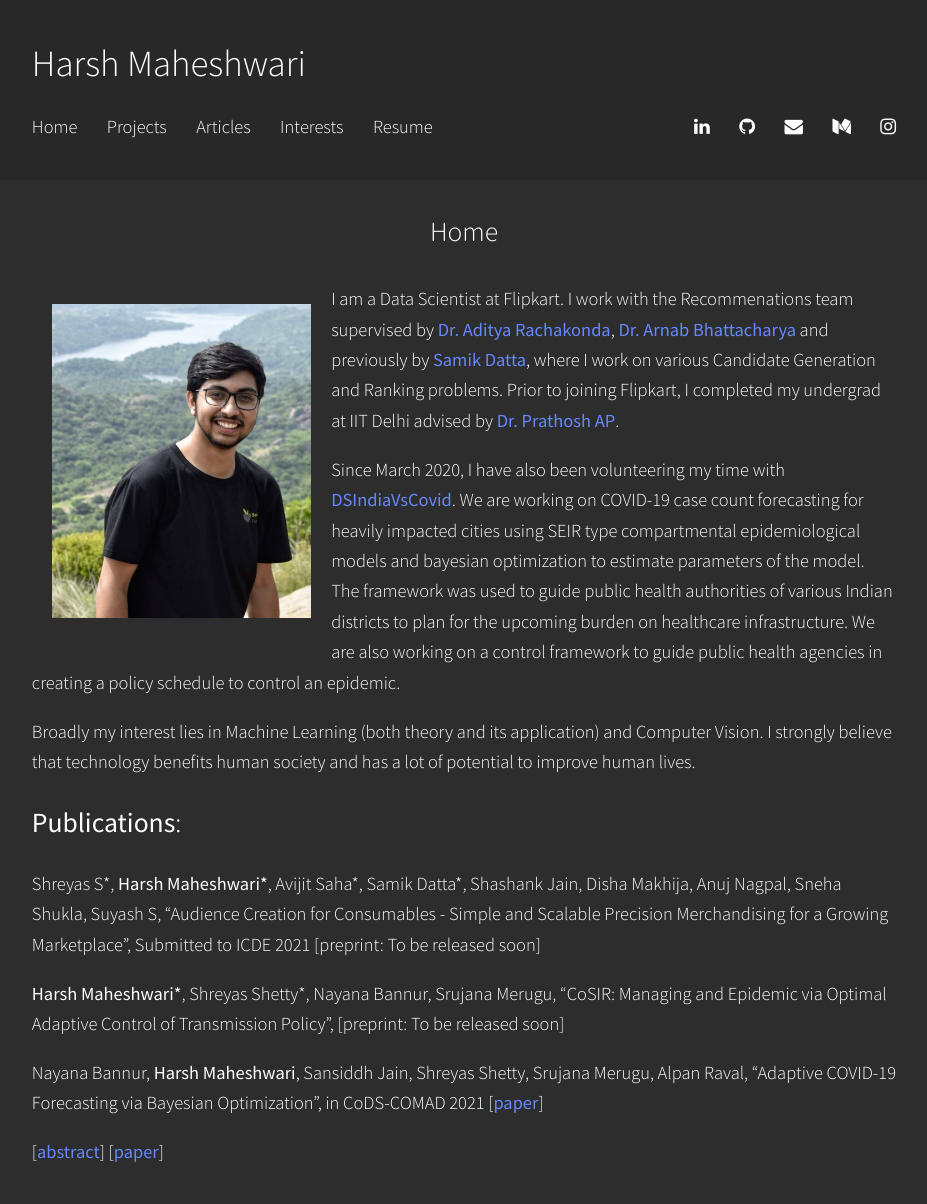
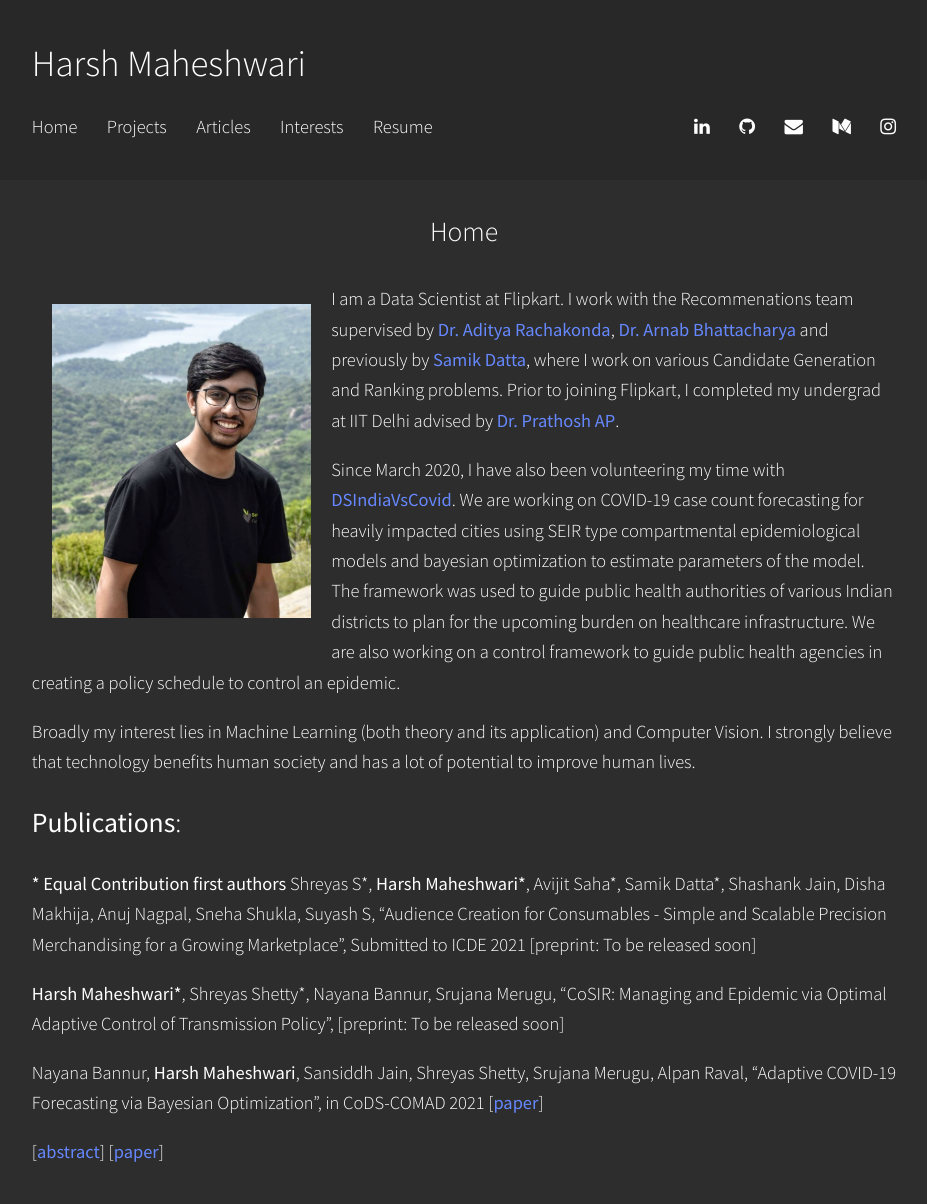
Before and after one commit to harshm121/portfolio-old, a Jekyll site: the page built from index.md, in a window 1280 px wide. Shown: the whole page, without its empty margins (176-1103 px from the left). Built offline with Jekyll 4.4.1, drawn with Linux system fonts in a browser that asks for light colours.

Commit message:
Update index.md

```diff
--- a/index.md
+++ b/index.md
@@ -13,6 +13,8 @@ Since March 2020, I have also been volunteering my time with [DSIndiaVsCovid](ht
 Broadly my interest lies in Machine Learning (both theory and its application) and Computer Vision. I strongly believe that technology benefits human society and has a lot of potential to improve human lives.
 <script type="text/javascript" src="js/hidebib.js"></script>
 ## **Publications**:
+
+**\* Equal Contribution first authors**
 Shreyas S\*, **Harsh Maheshwari\***, Avijit Saha\*, Samik Datta\*, Shashank Jain, Disha Makhija, Anuj Nagpal, Sneha Shukla, Suyash S, "Audience Creation for Consumables - Simple and Scalable Precision Merchandising for a Growing Marketplace", Submitted to ICDE 2021 [preprint: To be released soon]
 
 **Harsh Maheshwari\***, Shreyas Shetty\*, Nayana Bannur, Srujana Merugu, "CoSIR: Managing and Epidemic via Optimal Adaptive Control of Transmission Policy", [preprint: To be released soon]
```
Also changed, not shown: other parts of index.md (+0 -2 lines).
